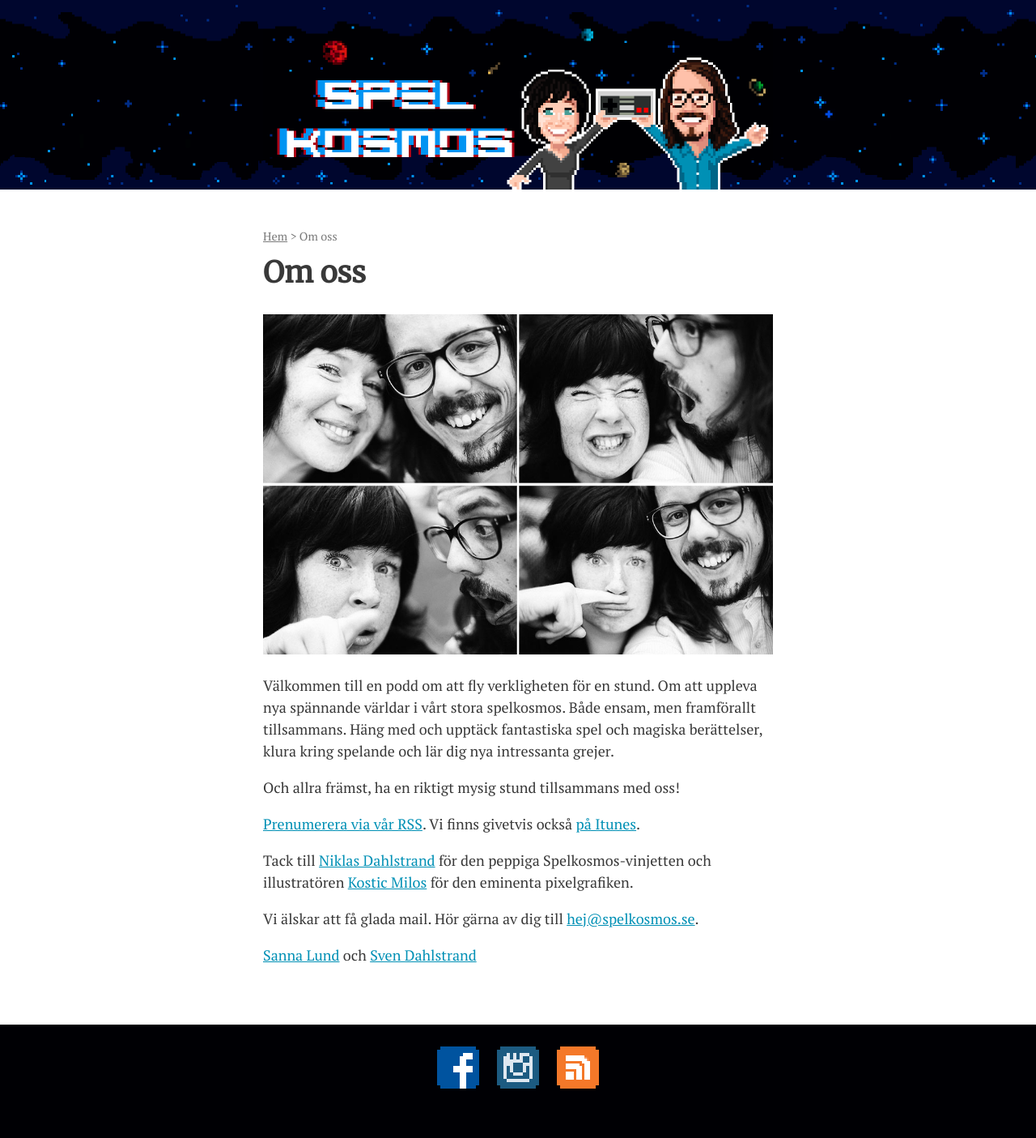
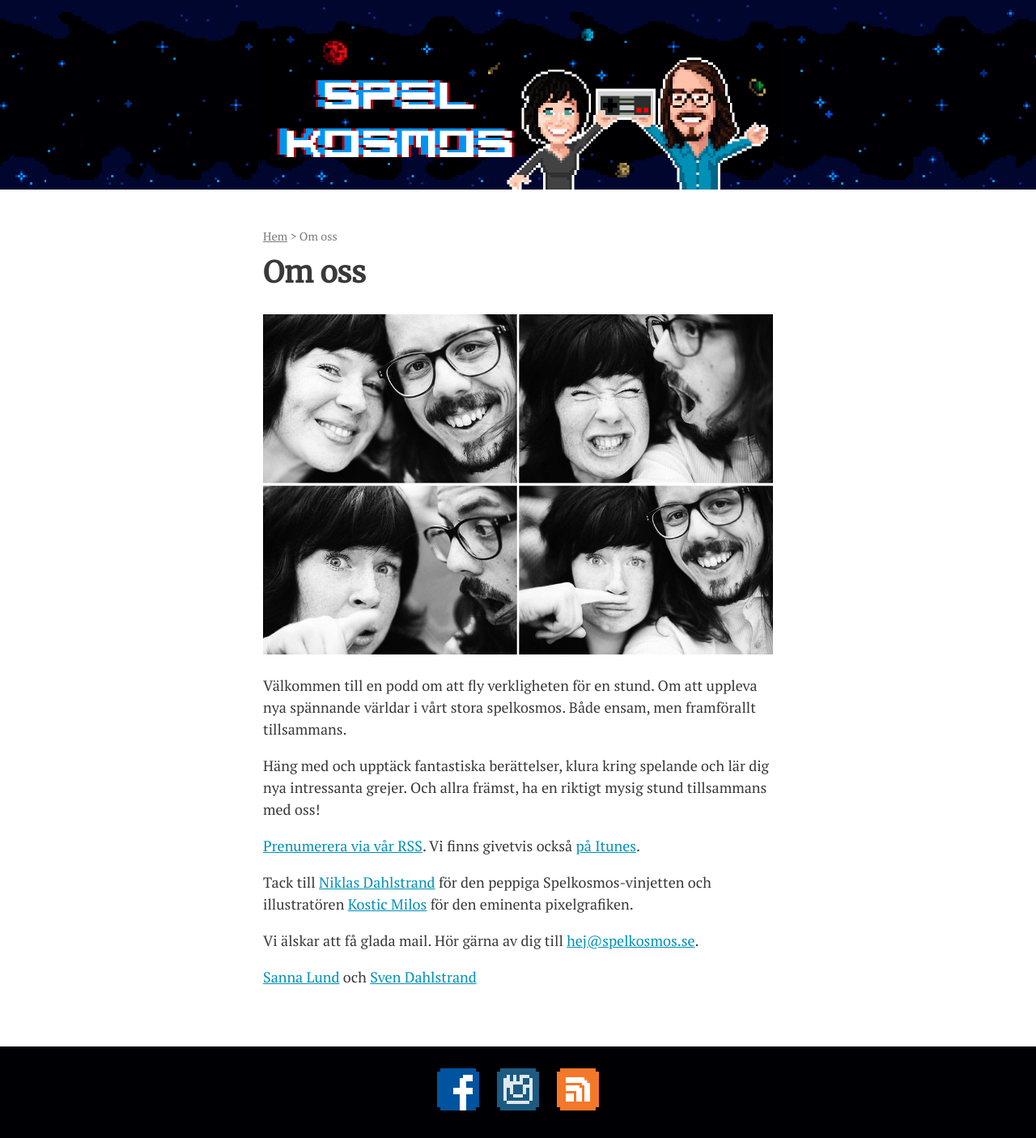
Before and after one commit to svendahlstrand/spelkosmos.se, a Jekyll site: the page built from om-oss.md, in a window 1280 px wide. Shown: the whole page at 81% size. Built offline with Jekyll 4.4.1, drawn with Linux system fonts in a browser that asks for light colours; before the commit the page ends 1378 px from its top, so only the background shows below that.

Commit message:
Text edits.

```diff
--- a/om-oss.md
+++ b/om-oss.md
@@ -8,9 +8,9 @@ smart_banner: true
 
 <img src="/images/sannasven.jpg" alt="Sanna och Sven">
 
-Välkommen till en podd om att fly verkligheten för en stund. Om att uppleva nya spännande världar i vårt stora spelkosmos. Både ensam, men framförallt tillsammans. Häng med och upptäck fantastiska spel och magiska berättelser, klura kring spelande och lär dig nya intressanta grejer.
+Välkommen till en podd om att fly verkligheten för en stund. Om att uppleva nya spännande världar i vårt stora spelkosmos. Både ensam, men framförallt tillsammans.
 
-Och allra främst, ha en riktigt mysig stund tillsammans med oss!
+Häng med och upptäck fantastiska berättelser, klura kring spelande och lär dig nya intressanta grejer. Och allra främst, ha en riktigt mysig stund tillsammans med oss!
 
 [Prenumerera via vår RSS][5]. Vi finns givetvis också [på Itunes][6].
 
```
Also changed, not shown: index.md (+1 -1 lines).
